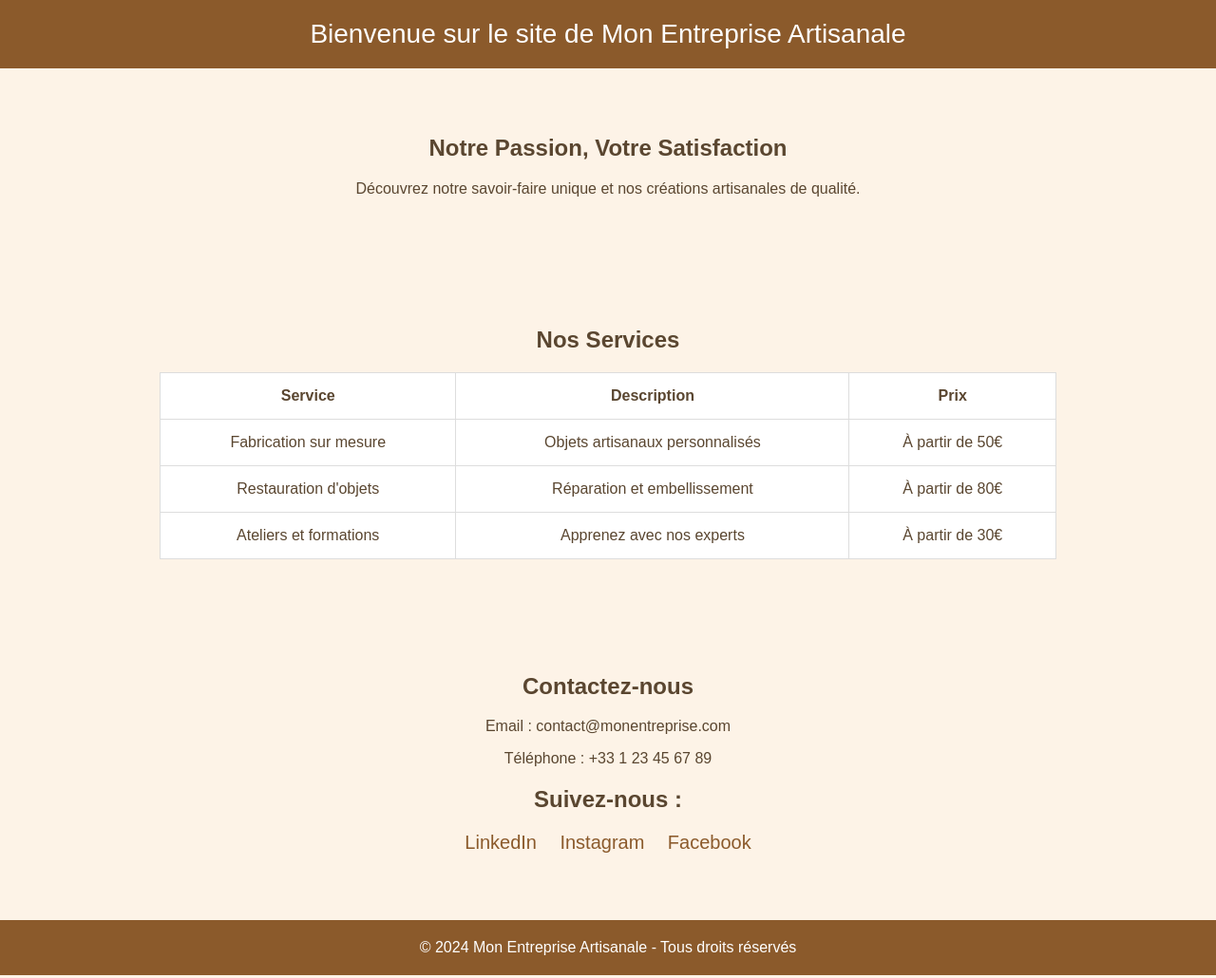
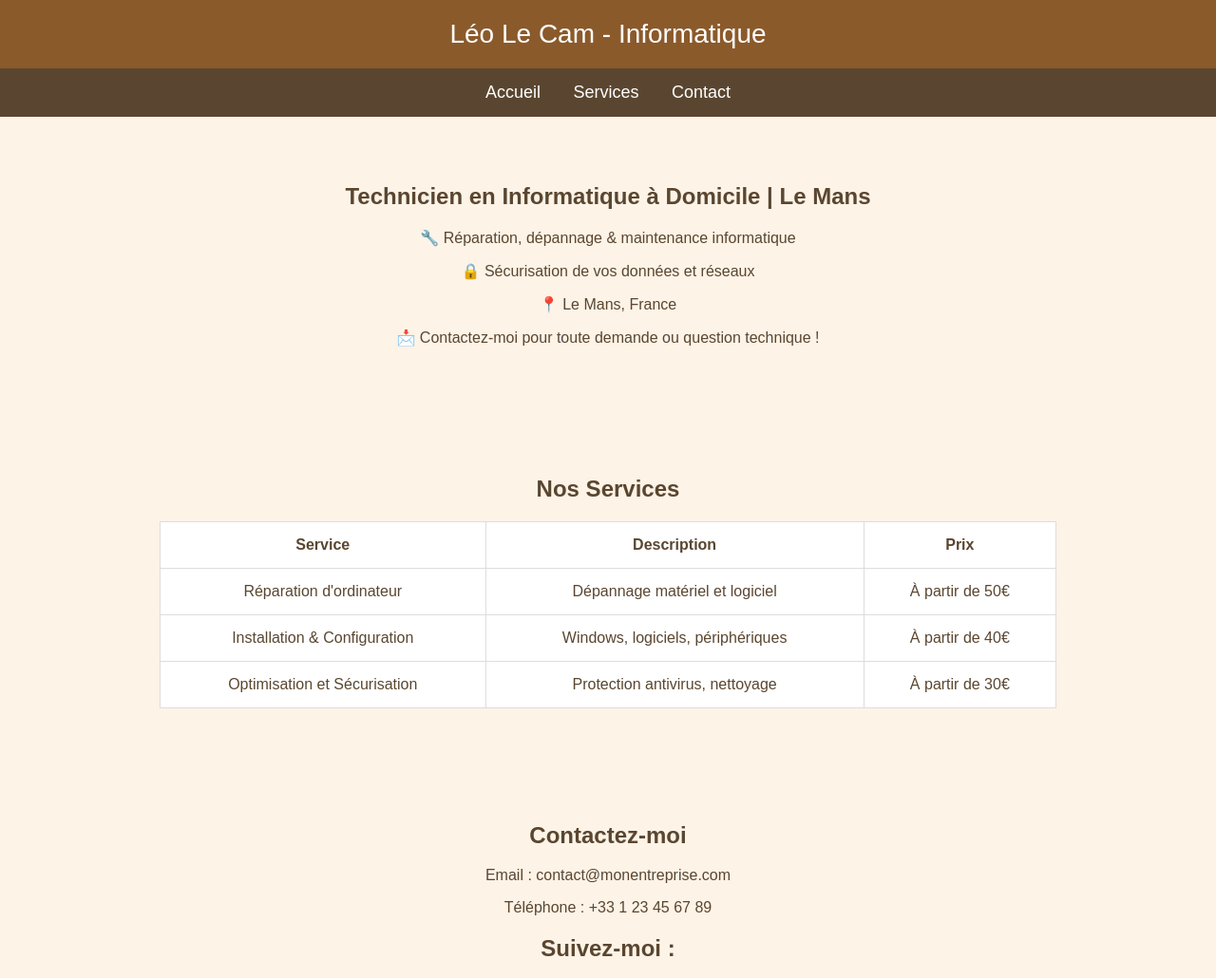
Before and after one commit to LeoLecam/L-oLecaminformatique72, a plain HTML site: page index.html in a window 1280 px wide. Shown: the top 1030 px of the page at 95% size. Drawn offline with Linux system fonts and the light colour scheme.

Commit message:
Add files via upload

```diff
--- a/index.html
+++ b/index.html
@@ -3,7 +3,7 @@
 <head>
     <meta charset="UTF-8">
     <meta name="viewport" content="width=device-width, initial-scale=1.0">
-    <title>Artisanat - Mon Entreprise</title>
+    <title>Léo Le Cam - Informatique</title>
     <style>
         body {
             font-family: 'Arial', sans-serif;
@@ -18,6 +18,16 @@
             color: white;
             padding: 20px;
             font-size: 28px;
+        }
+        nav {
+            background: #5a4630;
+            padding: 15px;
+        }
+        nav a {
+            color: white;
+            margin: 0 15px;
+            text-decoration: none;
+            font-size: 18px;
         }
         section {
             padding: 50px;
@@ -56,11 +66,20 @@
     </style>
 </head>
 <body>
-    <header>Bienvenue sur le site de Mon Entreprise Artisanale</header>
+    <header>Léo Le Cam - Informatique</header>
+
+    <nav>
+        <a href="#accueil">Accueil</a>
+        <a href="#services">Services</a>
+        <a href="#contact">Contact</a>
+    </nav>
 
     <section id="accueil">
-        <h1>Notre Passion, Votre Satisfaction</h1>
-        <p>Découvrez notre savoir-faire unique et nos créations artisanales de qualité.</p>
+        <h1>Technicien en Informatique à Domicile | Le Mans</h1>
+        <p>🔧 Réparation, dépannage & maintenance informatique</p>
+        <p>🔒 Sécurisation de vos données et réseaux</p>
+        <p>📍 Le Mans, France</p>
+        <p>📩 Contactez-moi pour toute demande ou question technique !</p>
     </section>
 
     <section id="services" class="services">
@@ -72,29 +91,29 @@
                 <th>Prix</th>
             </tr>
             <tr>
-                <td>Fabrication sur mesure</td>
-                <td>Objets artisanaux personnalisés</td>
+                <td>Réparation d'ordinateur</td>
+                <td>Dépannage matériel et logiciel</td>
                 <td>À partir de 50€</td>
             </tr>
             <tr>
-                <td>Restauration d'objets</td>
-                <td>Réparation et embellissement</td>
-                <td>À partir de 80€</td>
+                <td>Installation & Configuration</td>
+                <td>Windows, logiciels, périphériques</td>
+                <td>À partir de 40€</td>
             </tr>
             <tr>
-                <td>Ateliers et formations</td>
-                <td>Apprenez avec nos experts</td>
+                <td>Optimisation et Sécurisation</td>
+                <td>Protection antivirus, nettoyage</td>
                 <td>À partir de 30€</td>
             </tr>
         </table>
     </section>
 
     <section id="contact">
-        <h1>Contactez-nous</h1>
+        <h1>Contactez-moi</h1>
         <p>Email : contact@monentreprise.com</p>
         <p>Téléphone : +33 1 23 45 67 89</p>
         <div class="social-links">
-            <h2>Suivez-nous :</h2>
+            <h2>Suivez-moi :</h2>
             <a href="https://www.linkedin.com/in/léo-le-cam-077376353/" target="_blank">LinkedIn</a>
             <a href="https://www.instagram.com/leolecaminformatique/" target="_blank">Instagram</a>
             <a href="https://www.facebook.com/profile.php?id=61573779565218" target="_blank">Facebook</a>
@@ -102,7 +121,7 @@
     </section>
 
     <footer>
-        &copy; 2024 Mon Entreprise Artisanale - Tous droits réservés
+        &copy; 2024 Léo Le Cam - Informatique - Tous droits réservés
     </footer>
 </body>
 </html>
```
